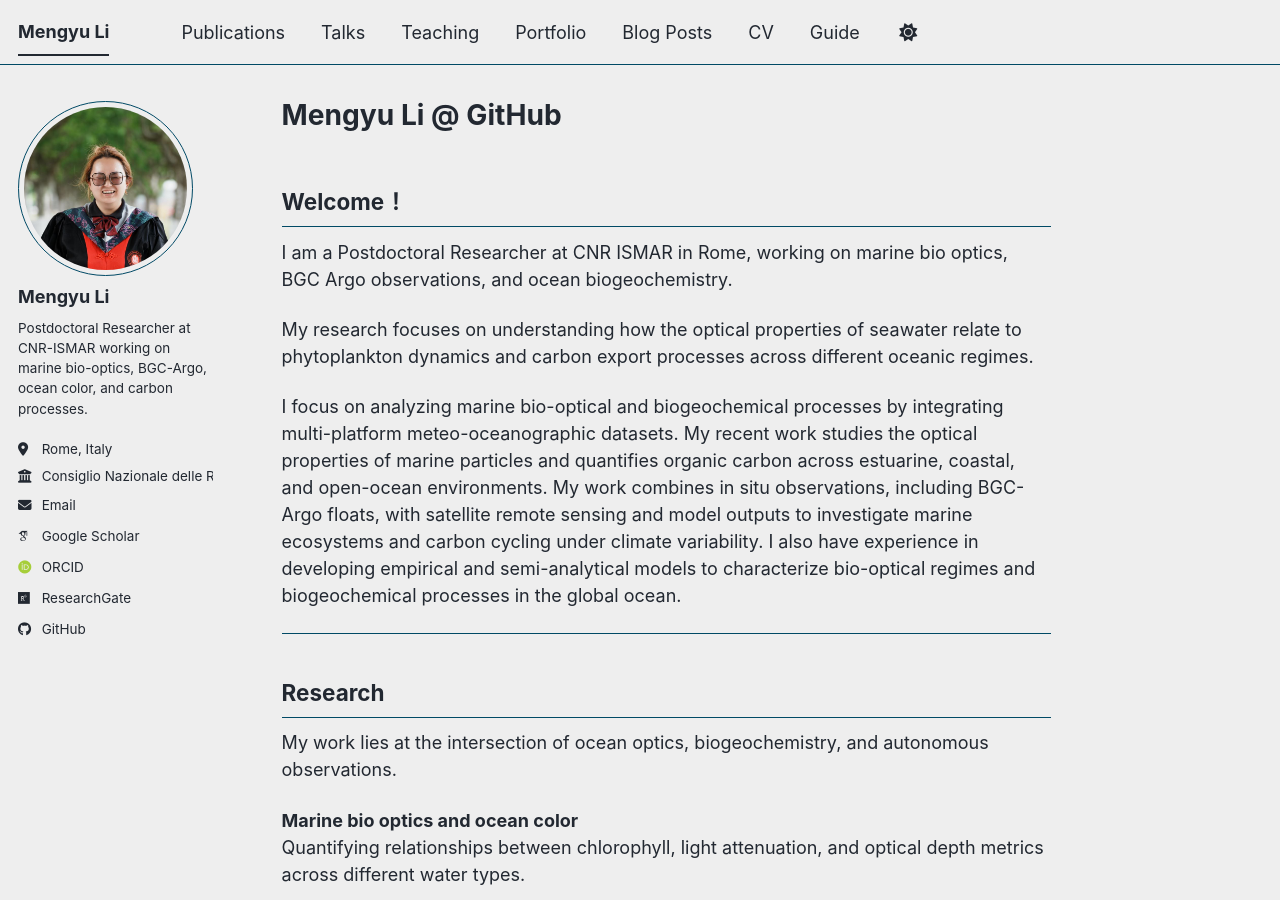
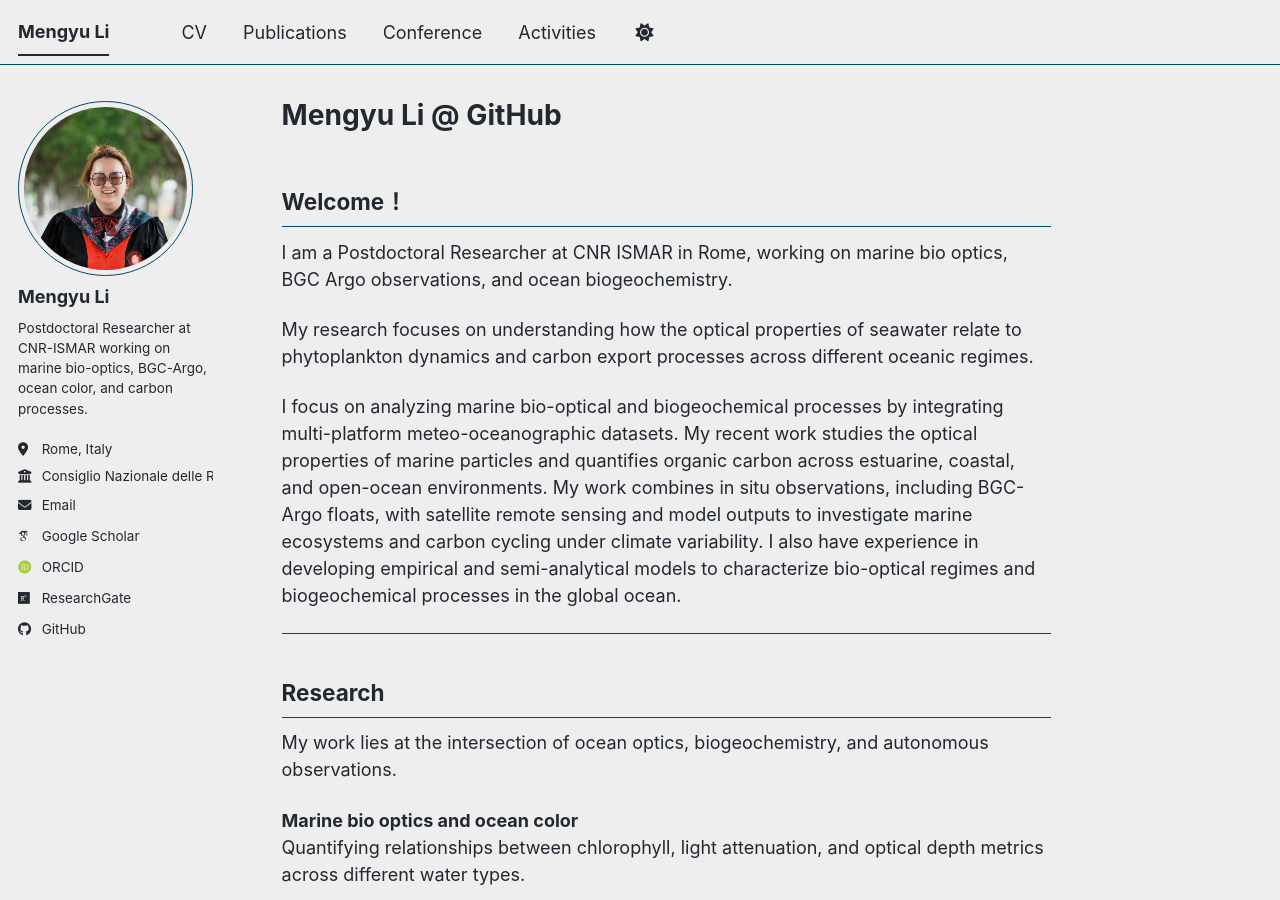
Before and after one commit to MengyuLi15/MengyuLi15.github.io, a Jekyll site: the page built from _pages/about.md, in a window 1280 px wide and 900 px high. Built offline with Jekyll 4.4.1, drawn with Linux system fonts in a browser that asks for light colours; some web fonts are replaced; a script bundle is joined from its source files by our own code; library files that are not in the unit come from our copies.

Commit message:
navigation.yml

```diff
--- a/_data/navigation.yml
+++ b/_data/navigation.yml
@@ -8,26 +8,17 @@
 #      Markdown formatted page while the second is generated using JSON.
 
 main:
+  - title: "CV"
+    url: /cv/
+
   - title: "Publications"
     url: /publications/
 
-  - title: "Talks"
+  - title: "Conference"
     url: /talks/
 
-  - title: "Teaching"
+  - title: "Activities"
     url: /teaching/
-
-  - title: "Portfolio"
-    url: /portfolio/
-
-  - title: "Blog Posts"
-    url: /year-archive/
-
-  - title: "CV"
-    url: /cv/
 
   # - title: "CV"
   #   url: /cv-json/
-
-  - title: "Guide"
-    url: /markdown/
```
